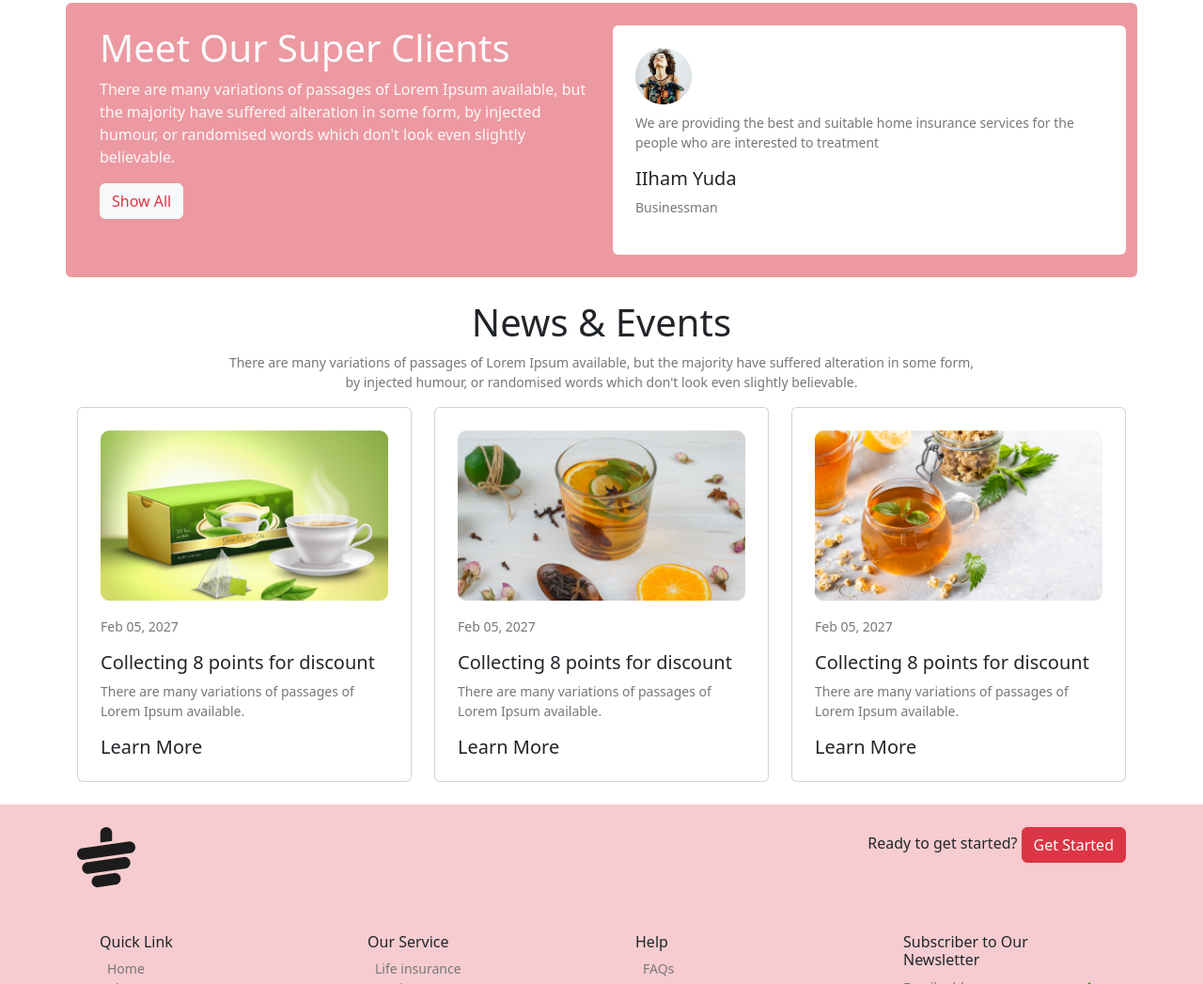
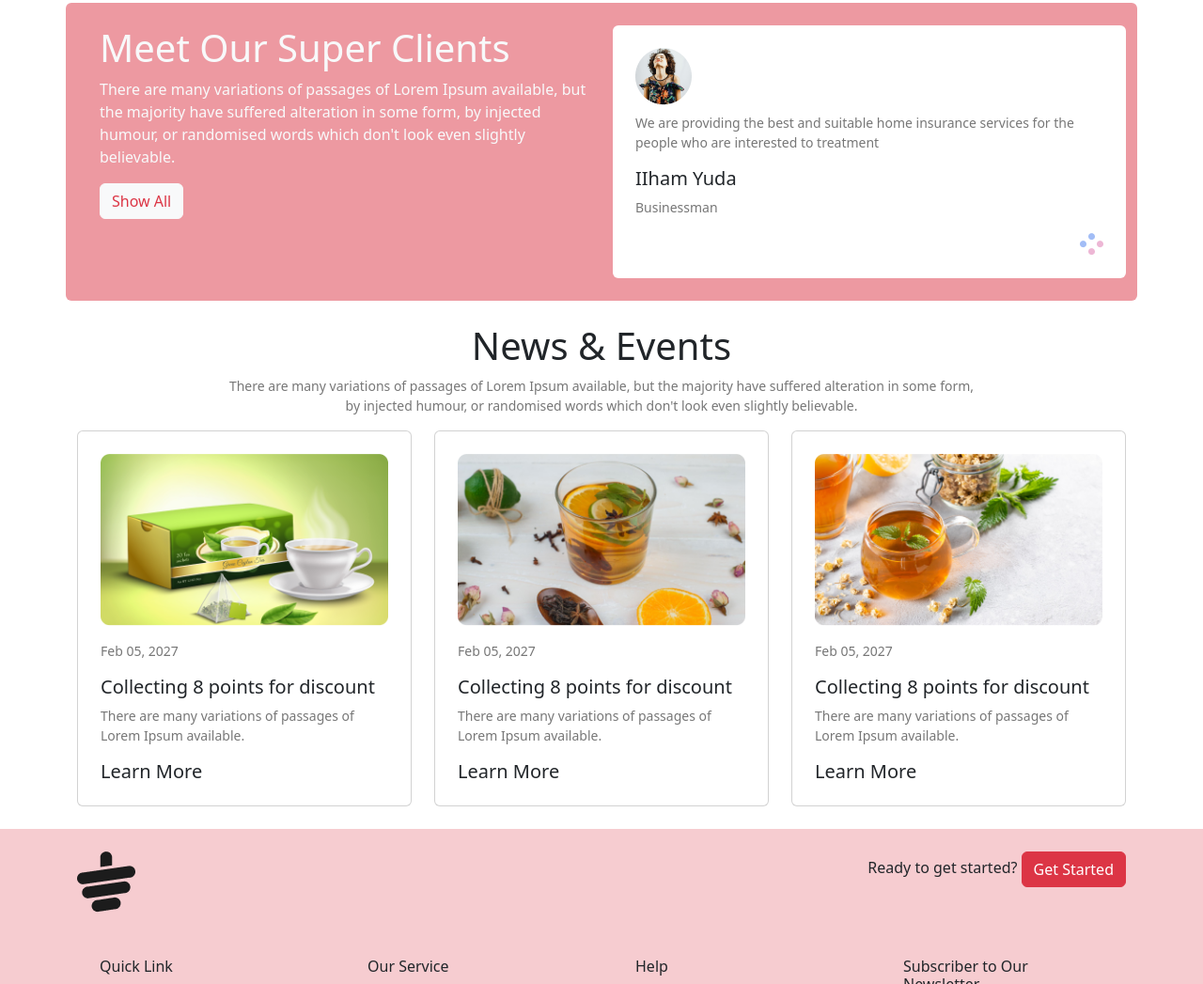
Before and after one commit to Tuhin531/tea-house-template, a plain HTML site: page index.html in a window 1280 px wide. Shown: the part 1835-2882 px from the top of the page at 94% size. Drawn offline with nearby package versions, Linux system fonts and the light colour scheme.

Commit message:
add image

```diff
--- a/index.html
+++ b/index.html
@@ -205,6 +205,9 @@
                 treatment</p>
               <h5 class="">IIham Yuda</h5>
               <p class="description">Businessman</p>
+              <div class="text-end">
+              <img  src="images/circles.png" alt="">
+            </div>
             </div>
           </div>
         </div>
```
